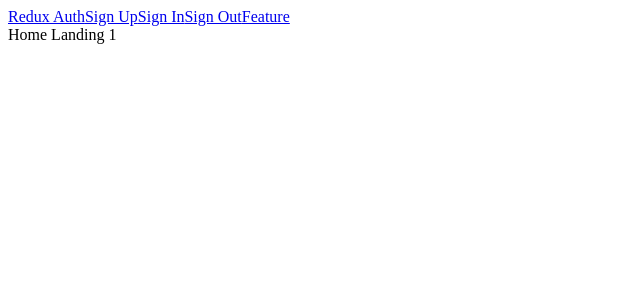
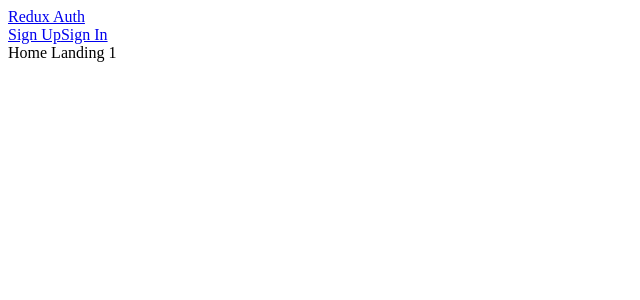
Before and after one commit to miikogonzaga/express-auth, a React (Create React App) app in the folder client/: page / in a window 1280 px wide. Shown: the top 300 px of the page, without its empty margins (0-640 px from the left). Built offline with nearby package versions, Linux system fonts and the light colour scheme.

Commit message:
add header conditionals to show buttons if user is authenticated

```diff
--- a/client/src/components/Nav.js
+++ b/client/src/components/Nav.js
@@ -1,18 +1,40 @@
 import React, { Component } from 'react'
 import { Link } from 'react-router-dom'
+import { connect } from 'react-redux'
 
 class Header extends Component {
+    renderLinks() {
+        if (this.props.authenticated) {
+            return (
+                <div>
+                    <Link to="/signout">Sign Out</Link>
+                    <Link to="/feature">Feature</Link>
+                </div>
+            )
+        } else {
+            return (
+                <div>
+                    <Link to="/signup">Sign Up</Link>
+                    <Link to="/signin">Sign In</Link>
+                </div>
+            )
+        }
+    }
+
     render() {
         return (
             <div>
                 <Link to="/">Redux Auth</Link>
-                <Link to="/signup">Sign Up</Link>
-                <Link to="/signin">Sign In</Link>
-                <Link to="/signout">Sign Out</Link>
-                <Link to="/feature">Feature</Link>
+                {this.renderLinks()}
             </div>
         )
     }
 }
 
-export default Header
+function mapStateToProps(state) {
+    return {
+        authenticated: state.auth.authenticated
+    }
+}
+
+export default connect(mapStateToProps)(Header)
```
Also changed, not shown: 1 other file (tests, documents, lock files or other folders).
